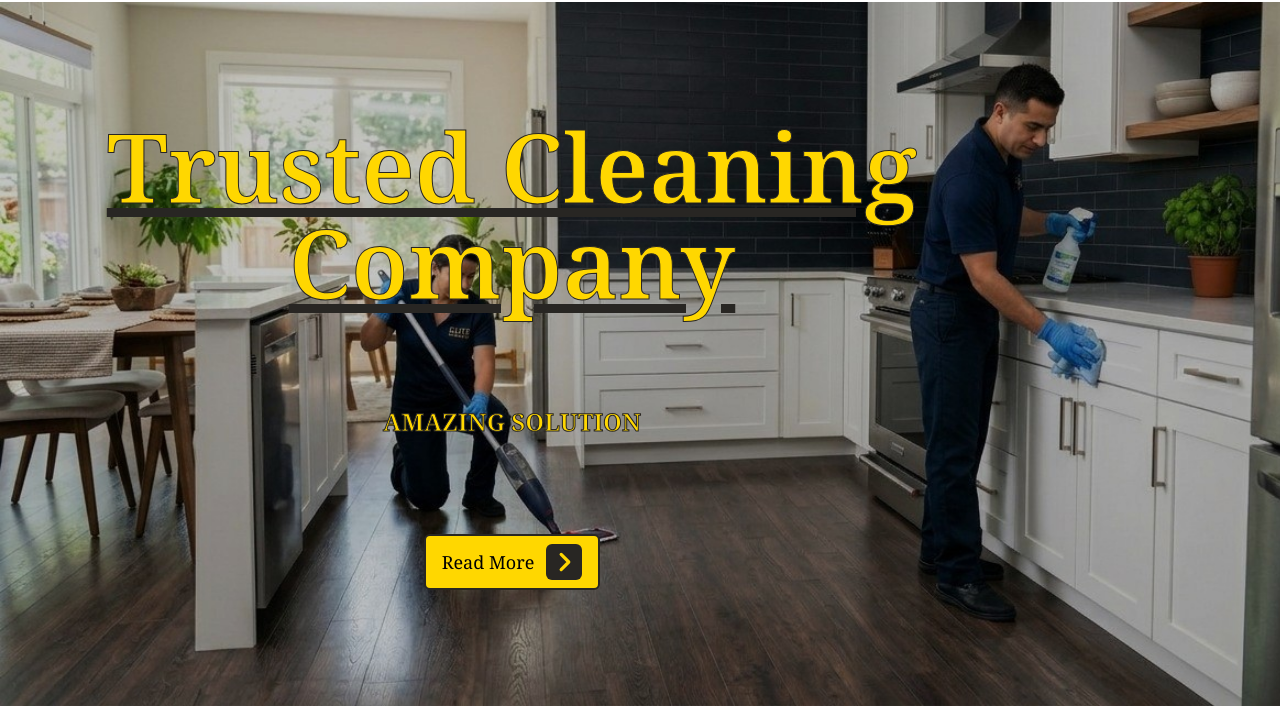
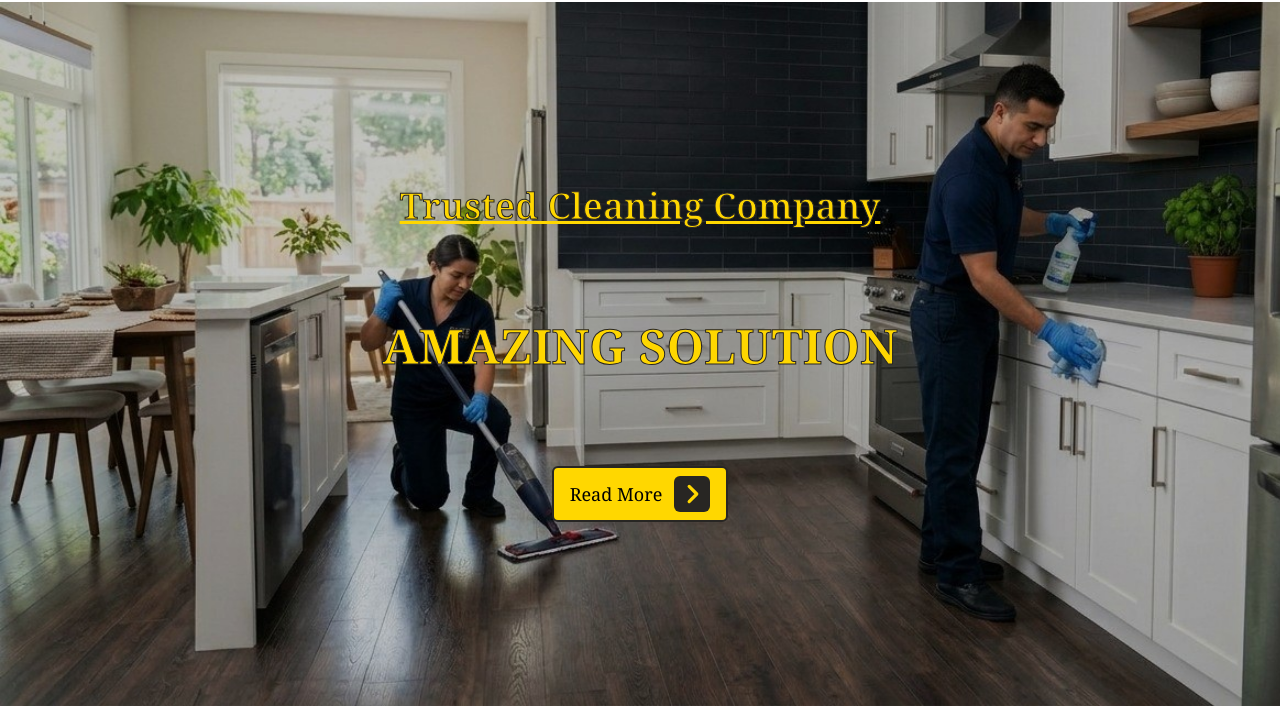
Before and after one commit to leonardo-collazo/johan-landing-page, a website with bundled scripts: page index.html in a window 1280 px wide. Shown: the part 94-800 px from the top of the page. Built offline with nearby package versions, Linux system fonts and the light colour scheme.

Commit message:
Improved header section for devices with wider screens.

```diff
--- a/index.html
+++ b/index.html
@@ -239,7 +239,7 @@
       <!-- Hero Section -->
       <section
         id="hero-section"
-        class="h-[calc(100vh-var(--header-height))] bg-hero-background-small-1 mobile-large:bg-hero-background-medium-1 lg:bg-hero-background-large-1 bg-cover bg-no-repeat transition-all duration-300"
+        class="h-[calc(100vh-var(--header-height))] flex justify-center items-center bg-hero-background-small-1 mobile-large:bg-hero-background-medium-1 lg:bg-hero-background-large-1 bg-cover bg-no-repeat transition-all duration-300"
       >
         <div
           class="w-full h-full max-w-[1024px] flex flex-col justify-center items-center gap-24 px-6"
@@ -248,7 +248,7 @@
           <h1
             id="hero-section-header"
             i18n="hero-section-header-1"
-            class="w-fit text-3xl mobile-large:text-6xl md:text-7xl lg:text-8xl text-center text-[var(--gold)] font-semibold text-black-outline underline decoration-[var(--black)] animate__animated animate__fadeInUp animate__fadeInUp--hero-section"
+            class="w-fit text-3xl md:text-4xl text-center text-[var(--gold)] font-semibold text-black-outline underline decoration-[var(--gold)] animate__animated animate__fadeInUp animate__fadeInUp--hero-section"
           >
             Trusted Cleaning Company
           </h1>
@@ -257,7 +257,7 @@
           <p
             id="hero-section-info"
             i18n="hero-section-info-1"
-            class="w-fit text-4xl md:text-xl lg:text-2xl text-center text-[var(--gold)] text-black-outline font-bold animate__animated animate__fadeInUp animate__fadeInUp--hero-section"
+            class="w-fit text-4xl md:text-5xl text-center text-[var(--gold)] text-black-outline font-bold animate__animated animate__fadeInUp animate__fadeInUp--hero-section"
           >
             AMAZING SOLUTION
           </p>
```
Also changed, not shown: src/css/output.css.
